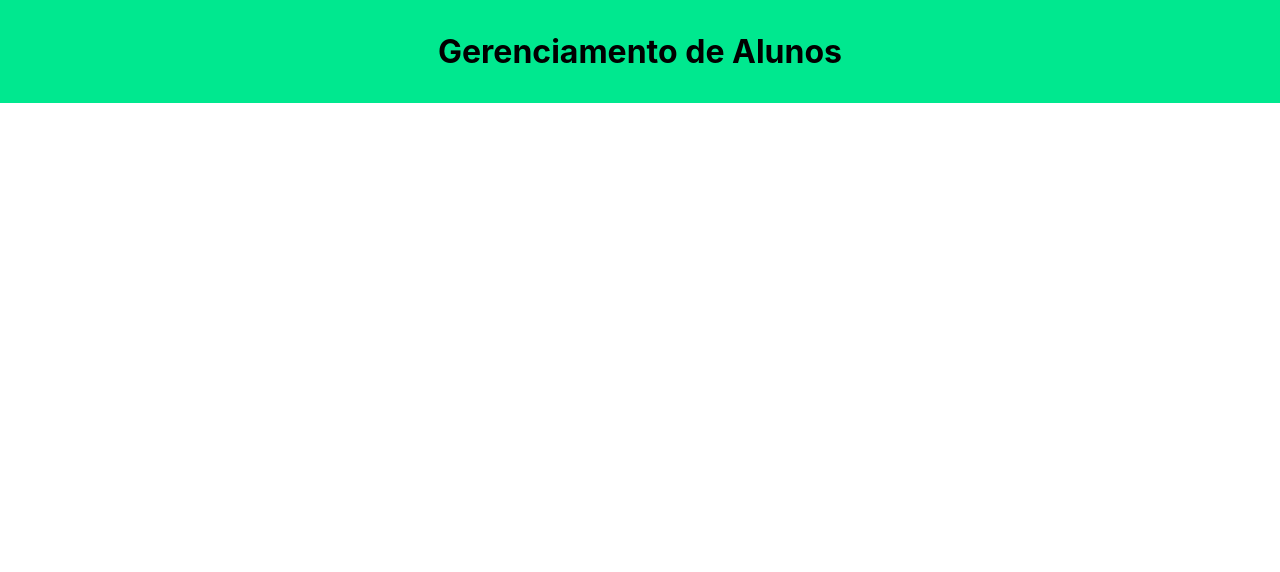
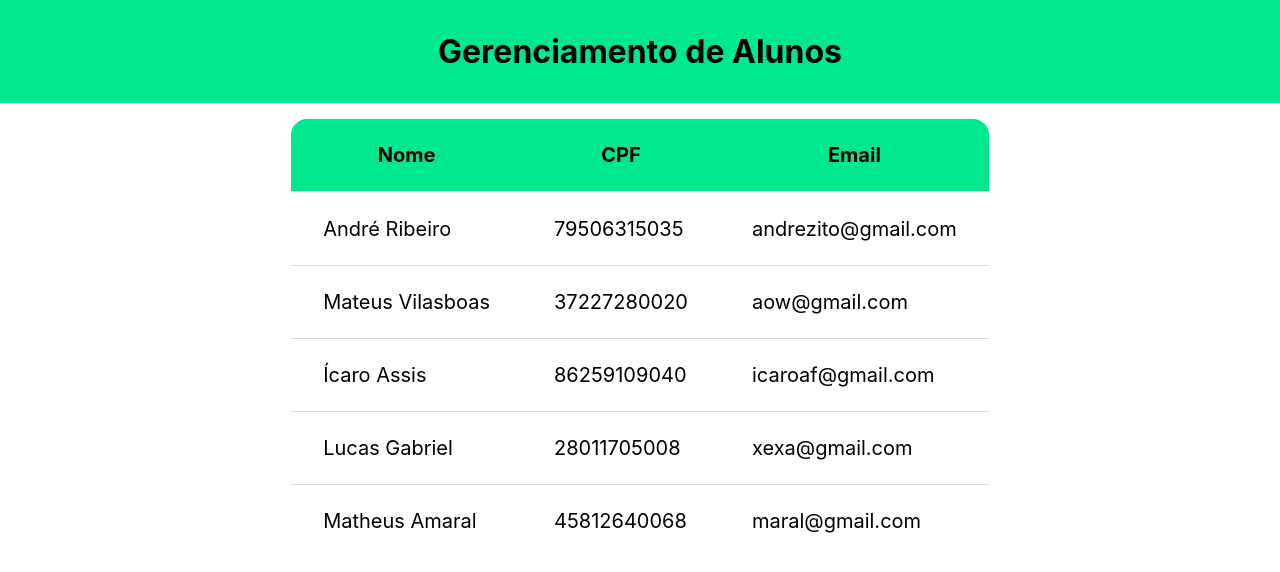
Before and after one commit to andrey-rf/student-search-front, a Next.js app: page / in a window 1280 px wide. Shown: the top 572 px of the page. Built offline with nearby package versions, Linux system fonts and the light colour scheme; a web font is replaced by a local one; what reakit would draw is missing.

Commit message:
feat: add Table to main page

```diff
--- a/src/libs/styled-components/globalStyle/index.tsx
+++ b/src/libs/styled-components/globalStyle/index.tsx
@@ -14,6 +14,7 @@ const GlobalStyle = createGlobalStyle`
 
   main {
     min-height: 100vh;
+    max-width: 1920px;
   }
 
   a {
--- a/src/pages/index.tsx
+++ b/src/pages/index.tsx
@@ -1,23 +1,28 @@
 import type { NextPage } from 'next';
 import Head from 'next/head';
 
+import Main from 'screens/Main';
+
+import { FlexBox } from '@components/Box';
 import { Header } from '@components/Header';
 
 const Home: NextPage = () => {
   return (
-    <>
+    <FlexBox direction="column" align="center">
       <Head>
         <title>Gerenciamento de Alunos</title>
         <meta name="description" content="Generated by create next app" />
         <link rel="icon" href="/favicon.ico" />
       </Head>
 
+      <Header />
+
       <main>
-        <Header />
+        <Main />
       </main>
 
       <footer />
-    </>
+    </FlexBox>
   );
 };
 
--- /dev/null
+++ b/src/screens/Main/index.tsx
@@ -0,0 +1,12 @@
+import { FlexBox } from '@components/Box';
+import Table from '@components/Table';
+
+function Main() {
+  return (
+    <FlexBox>
+      <Table />
+    </FlexBox>
+  );
+}
+
+export default Main;
```
